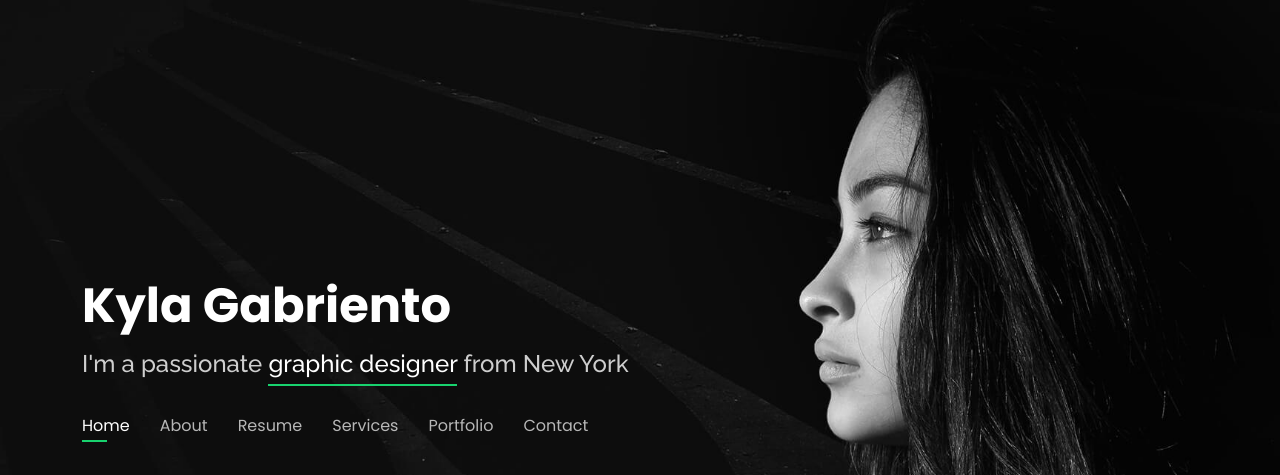
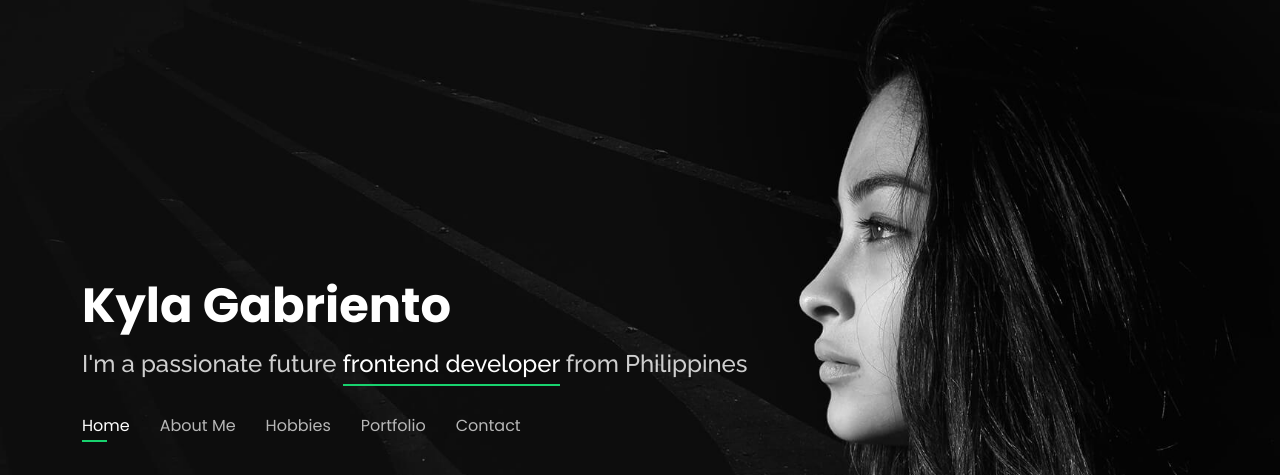
Before and after one commit to nuggeez/portfolio, a plain HTML site: page index.html in a window 1280 px wide. Shown: the top 475 px of the page. Drawn offline with nearby package versions, Linux system fonts and the light colour scheme.

Commit message:
Update index.html

```diff
--- a/index.html
+++ b/index.html
@@ -45,14 +45,13 @@
       <h1><a href="index.html">Kyla Gabriento</a></h1>
       <!-- Uncomment below if you prefer to use an image logo -->
       <!-- <a href="index.html" class="mr-auto"><img src="assets/img/logo.png" alt="" class="img-fluid"></a> -->
-      <h2>I'm a passionate <span>graphic designer</span> from New York</h2>
+      <h2>I'm a passionate future <span>frontend developer</span> from Philippines</h2>
 
       <nav id="navbar" class="navbar">
         <ul>
           <li><a class="nav-link active" href="#header">Home</a></li>
-          <li><a class="nav-link" href="#about">About</a></li>
-          <li><a class="nav-link" href="#resume">Resume</a></li>
-          <li><a class="nav-link" href="#services">Services</a></li>
+          <li><a class="nav-link" href="#about">About Me</a></li>
+          <li><a class="nav-link" href="#hobbies">Hobbies</a></li>
           <li><a class="nav-link" href="#portfolio">Portfolio</a></li>
           <li><a class="nav-link" href="#contact">Contact</a></li>
         </ul>
```
